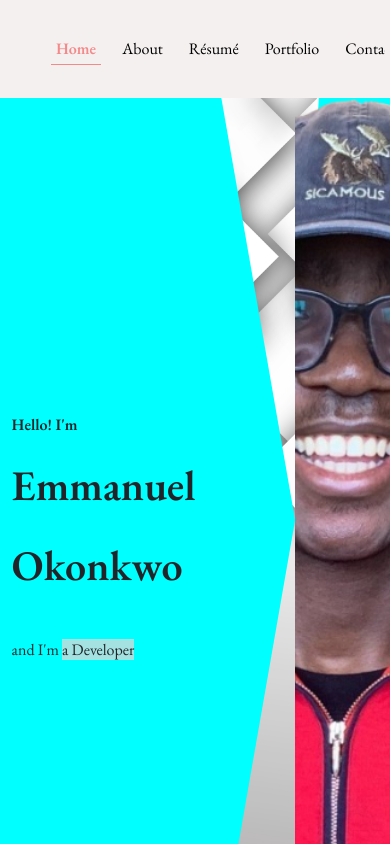
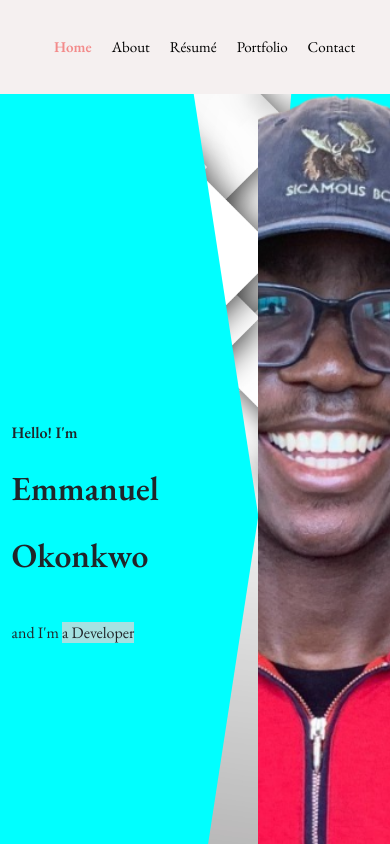
Before and after one commit to EmmanuelEO/PersonalPortfolioSite, a React (Create React App) app: page / in a window 390 px wide. Shown: the top 844 px of the page. Built offline with nearby package versions, Linux system fonts and the light colour scheme.

Commit message:
Integrated the final changes to make the website fully functional

```diff
--- a/src/App.css
+++ b/src/App.css
@@ -1038,75 +1038,98 @@ input {
   #resume {
     height: 1750px;
   }
-
-  li.a-2::before {
-    content: '';
-    position: absolute;
-    width: 20px;
-    height: 360px;
-    left: 9px;
-    top: 30px;
-    background: #fff;
-    border: 2px solid #1f5297;
-    border-width: 2px 0 0 2px;
-  }
-  li.a-2-2::before {
-    content: '';
-    position: absolute;
-    width: 20px;
-    height: 690px;
-    left: 9px;
-    top: 30px;
-    background: #fff;
-    border: 2px solid #1f5297;
-    border-width: 2px 0 0 2px;
-  }
-  li.a-2-4::before {
-    content: '';
-    position: absolute;
-    width: 20px;
-    height: 370px;
-    left: 9px;
-    top: 30px;
-    background: #fff;
-    border: 2px solid #1f5297;
-    border-width: 2px 0 0 2px;
-  }
-  li.a-2-4::before {
-    content: '';
-    position: absolute;
-    width: 20px;
-    height: 380px;
-    left: 9px;
-    top: 30px;
-    background: #fff;
-    border: 2px solid #1f5297;
-    border-width: 2px 0 0 2px;
-  }
-  li.a-2-5::before {
-    content: '';
-    position: absolute;
-    width: 20px;
-    height: 900px;
-    left: 9px;
-    top: 30px;
-    background: #fff;
-    border: 2px solid #1f5297;
-    border-width: 2px 0 0 2px;
+  .name {
+    position: relative;
+    font-weight: 900;
+    font-size: 10vh;
+    padding-bottom: 0px;
+  }
+  .name-1 {
+    font-weight: 900;
+    font-size: 10vh;
+    padding-bottom: 25px;
+  }
+  .title {
+    font-size: 30px;
+    display: 'inline-block';
+    position: absolute;
   }
   .cursor {
     font-weight: bold;
     position: absolute;
     display: inline-block;
     background-color: black;
-    font-size: 32px;
+    font-size: 30px;
     width: 3px;
     animation: blink 1s infinite;
+  }
+
+  li.a-2::before {
+    content: '';
+    position: absolute;
+    width: 20px;
+    height: 360px;
+    left: 9px;
+    top: 30px;
+    background: #fff;
+    border: 2px solid #1f5297;
+    border-width: 2px 0 0 2px;
+  }
+  li.a-2-2::before {
+    content: '';
+    position: absolute;
+    width: 20px;
+    height: 690px;
+    left: 9px;
+    top: 30px;
+    background: #fff;
+    border: 2px solid #1f5297;
+    border-width: 2px 0 0 2px;
+  }
+  li.a-2-4::before {
+    content: '';
+    position: absolute;
+    width: 20px;
+    height: 370px;
+    left: 9px;
+    top: 30px;
+    background: #fff;
+    border: 2px solid #1f5297;
+    border-width: 2px 0 0 2px;
+  }
+  li.a-2-4::before {
+    content: '';
+    position: absolute;
+    width: 20px;
+    height: 380px;
+    left: 9px;
+    top: 30px;
+    background: #fff;
+    border: 2px solid #1f5297;
+    border-width: 2px 0 0 2px;
+  }
+  li.a-2-5::before {
+    content: '';
+    position: absolute;
+    width: 20px;
+    height: 900px;
+    left: 9px;
+    top: 30px;
+    background: #fff;
+    border: 2px solid #1f5297;
+    border-width: 2px 0 0 2px;
   }
 }
 @media (max-width: 1115px) {
   #resume {
     height: 1900px;
+  }
+  #portfolio {
+    display: block;
+    height: 260vh;
+    background-size: cover;
+    background-image: url(../public/images/img-5.jpeg);
+    background-attachment: fixed;
   }
   li.a-2::before {
     content: '';
@@ -1226,7 +1249,7 @@ input {
   }
   #portfolio {
     display: block;
-    height: 300vh;
+    height: 350vh;
     background-size: cover;
     background-image: url(../public/images/img-5.jpeg);
     background-attachment: fixed;
@@ -1403,7 +1426,7 @@ input {
   }
   #portfolio {
     display: block;
-    height: 500vh;
+    height: 550vh;
     background-size: cover;
     background-image: url(../public/images/img-5.jpeg);
     background-attachment: fixed;
@@ -1463,7 +1486,7 @@ input {
   }
   #portfolio {
     display: block;
-    height: 470vh;
+    height: 520vh;
     background-size: cover;
     background-image: url(../public/images/img-5.jpeg);
     background-attachment: fixed;
@@ -1507,7 +1530,7 @@ input {
   }
   #portfolio {
     display: block;
-    height: 450vh;
+    height: 520vh;
     background-size: cover;
     background-image: url(../public/images/img-5.jpeg);
     background-attachment: fixed;
@@ -1565,7 +1588,7 @@ input {
   }
   #portfolio {
     display: block;
-    height: 500vh;
+    height: 570vh;
     background-size: cover;
     background-image: url(../public/images/img-5.jpeg);
     background-attachment: fixed;
@@ -1625,3 +1648,79 @@ input {
     list-style: none;
   }
 }
+
+@media (max-width: 462px) {
+  .name {
+    position: relative;
+    font-weight: 900;
+    font-size: 4vh;
+    padding-bottom: 0px;
+  }
+  .name-1 {
+    font-weight: 900;
+    font-size: 4vh;
+    padding-bottom: 25px;
+  }
+  .title {
+    font-size: 16px;
+    display: 'inline-block';
+    position: absolute;
+  }
+  .greeting {
+    position: relative;
+    top: 1.5vh;
+    font-size: 16px;
+    padding-bottom: 25px;
+    font-weight: bolder;
+  }
+  .cursor {
+    font-weight: bold;
+    position: absolute;
+    display: inline-block;
+    background-color: black;
+    font-size: 16px;
+    width: 3px;
+    animation: blink 1s infinite;
+  }
+  #portfolio {
+    display: block;
+    height: 670vh;
+    background-size: cover;
+    background-image: url(../public/images/img-5.jpeg);
+    background-attachment: fixed;
+  }
+  nav .li-2 {
+    border: none;
+    display: inline-block;
+    padding: 3px;
+    font-size: 15px;
+    font-weight: bold;
+    transition: all 0.5s;
+    margin-right: 4px;
+    list-style: none;
+  }
+  li.a-2-5::before {
+    content: '';
+    position: absolute;
+    width: 20px;
+    height: 2050px;
+    left: 9px;
+    top: 30px;
+    background: #fff;
+    border: 2px solid #1f5297;
+    border-width: 2px 0 0 2px;
+  }
+}
+
+@media (max-width: 399px) {
+  #resume {
+    height: 5600px;
+  }
+  #portfolio {
+    display: block;
+    height: 720vh;
+    background-size: cover;
+    background-image: url(../public/images/img-5.jpeg);
+    background-attachment: fixed;
+  }
+}
```
Also changed, not shown: src/components/Portfolio.js (+42 -15 lines).
